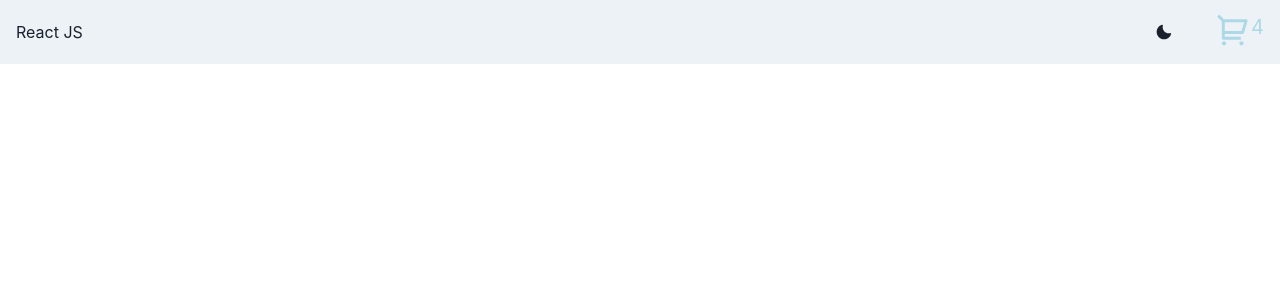
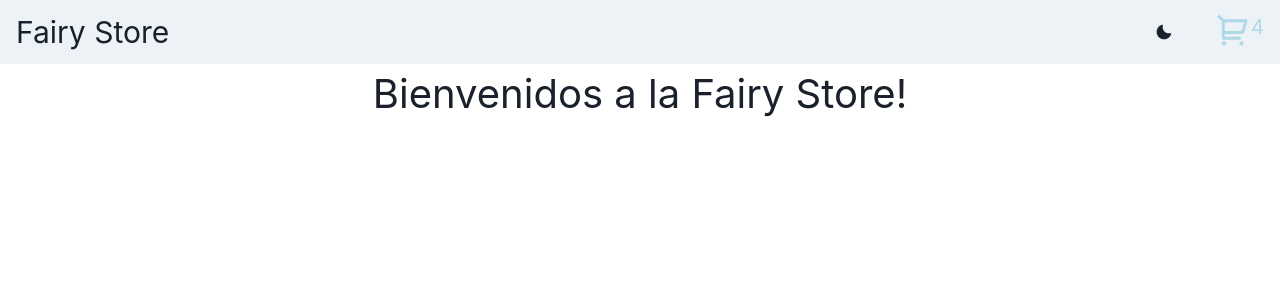
Before and after one commit to Lucas-Tejerina/PreEntrega1-Tejerina, a React (Vite) app: page / in a window 1280 px wide. Shown: the top 300 px of the page. Built offline with nearby package versions, Linux system fonts and the light colour scheme.

Commit message:
se agrego el itemlistcontainer

```diff
--- a/src/App.jsx
+++ b/src/App.jsx
@@ -1,10 +1,12 @@
 import { ChakraProvider } from "@chakra-ui/react";
 import Navbar from "./components/Navbar/Navbar";
+import ItemListContainer from "./components/ItemListContainer/ItemListContainer";
 
 function App() {
     return (
         <ChakraProvider>
             <Navbar />
+            <ItemListContainer greeting= "Bienvenidos a la Fairy Store!"/>
         </ChakraProvider>
     );
 }
--- a/src/components/CartWidget/cart-widget.css
+++ /dev/null
@@ -1,3 +0,0 @@
-.container-cart {
-
-}
--- /dev/null
+++ b/src/components/ItemListContainer/ItemListContainer.jsx
@@ -0,0 +1,9 @@
+import { Box } from "@chakra-ui/react";
+
+const ItemListContainer = ({greeting}) => {
+    return (
+        <Box textAlign={"center"} fontSize={"40px"} > {greeting} </Box>
+    )
+}
+
+export default ItemListContainer;
--- a/src/components/Navbar/Navbar.jsx
+++ b/src/components/Navbar/Navbar.jsx
@@ -28,7 +28,7 @@ const Navbar = () => {
                     alignItems={"center"}
                     justifyContent={"space-between"}
                 >
-                    <Box>React JS</Box>
+                    <Box fontSize={"30px"}>Fairy Store</Box>
                     <Flex alignItems={"center"}>
                         <Stack direction={"row"} spacing={7}>
                             <Button onClick={toggleColorMode}>
```
